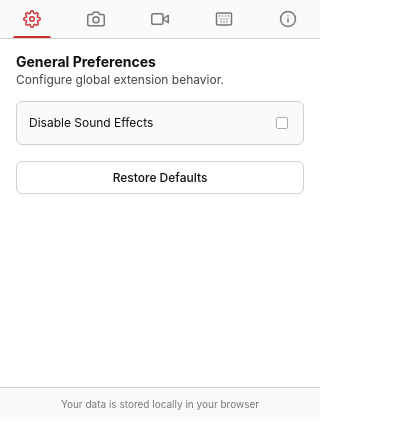
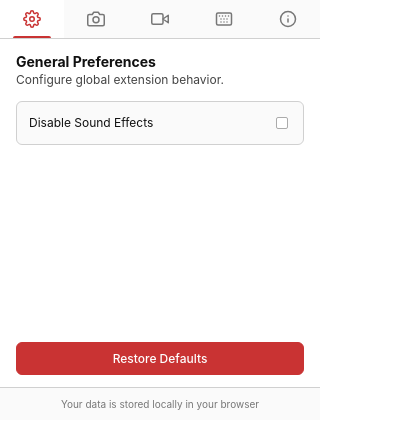
Before and after one commit to sarweshshah/youtube-snapshot, a browser extension: page html/popup.html in a window 400 px wide. Drawn offline with Linux system fonts and the light colour scheme.

Commit message:
Update version to 1.5.1 and refine popup button styles
- Increment version number in manifest.json to 1.5.1.
- Update button styles in popup.css for improved visibility and user experience, including color adjustments and hover effects.

```diff
--- a/css/popup.css
+++ b/css/popup.css
@@ -532,16 +532,21 @@ kbd {
     font-family: inherit;
     font-size: 12px;
     font-weight: 500;
-    color: var(--text-primary);
-    background-color: var(--input-bg);
-    border: 1px solid var(--border-color);
+    color: #fff;
+    background-color: #C93333;
+    border: 1px solid #C93333;
     border-radius: var(--radius);
     cursor: pointer;
     transition: background-color var(--transition-fast), border-color var(--transition-fast);
 }
 
+.panel[data-panel="general"] .btn-restore {
+    margin-top: auto;
+}
+
 .btn-restore:hover {
-    background-color: var(--kbd-bg);
+    background-color: #b72c2c;
+    border-color: #b72c2c;
 }
 
 /* --- Shortcut key pill --- */
```
Also changed, not shown: manifest.json.
